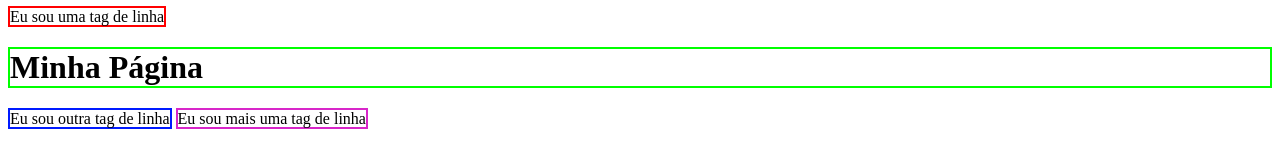
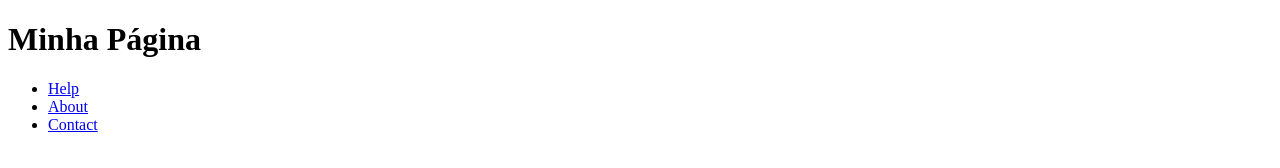
Before and after one commit to BrennoVilela/Aula-Front, a plain HTML site: page index.html in a window 1280 px wide. Drawn offline with Linux system fonts and the light colour scheme.

Commit message:
Criando o cabeçalho da página.

```diff
--- a/index.html
+++ b/index.html
@@ -7,13 +7,17 @@
     <title>Exemplo de HTML</title>
   </head>
   <body>
-    <!-- Criar uma tag do tipo BLOCO e que vai ser um containêr -->
-
-    <!--Exemplo de tags de linha-->
-    <!--Aproveitando e aplcando algum estilo inline através do atributo style-->
-    <span style="border: solid 2px #ff0000">Eu sou uma tag de linha</span>
-    <h1 style="border: solid 2px #00ff00">Minha Página</h1>
-    <span style="border: solid 2px #001aff">Eu sou outra tag de linha</span>
-    <span style="border: solid 2px #d826c9">Eu sou mais uma tag de linha</span>
+    <div id="container">
+      <header id="cabecalho">
+        <h1>Minha Página</h1>
+        <nav>
+          <ul>
+            <li><a href="admin.com.br">Help</a></li>
+            <li><a href="#">About</a></li>
+            <li><a href="#">Contact</a></li>
+          </ul>
+        </nav>
+      </header>
+    </div>
   </body>
 </html>
```
